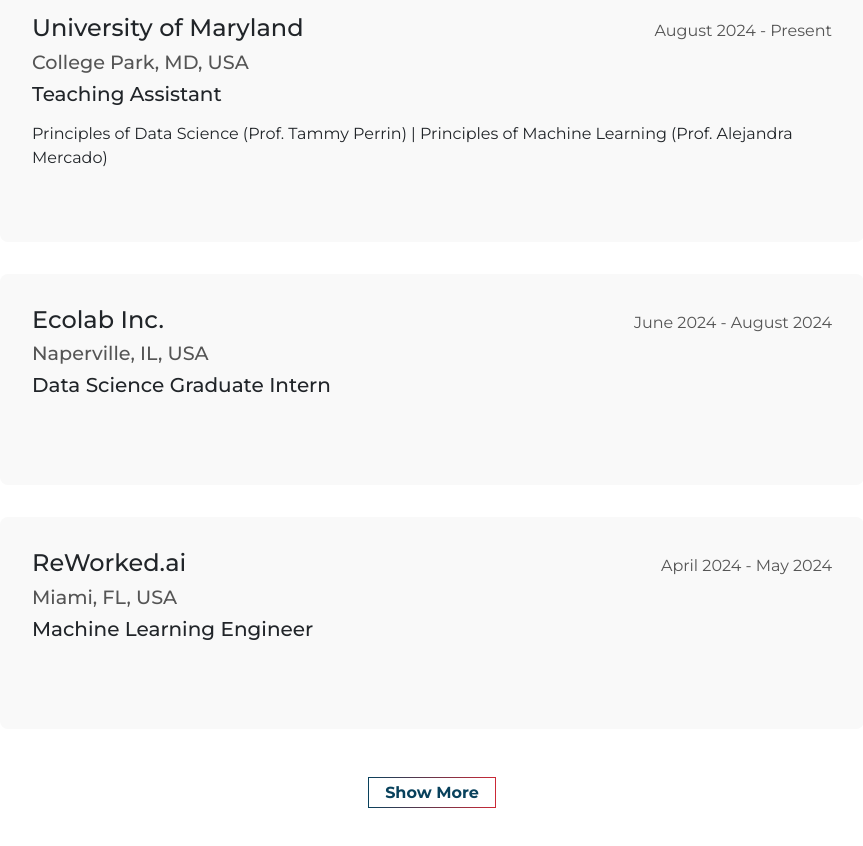
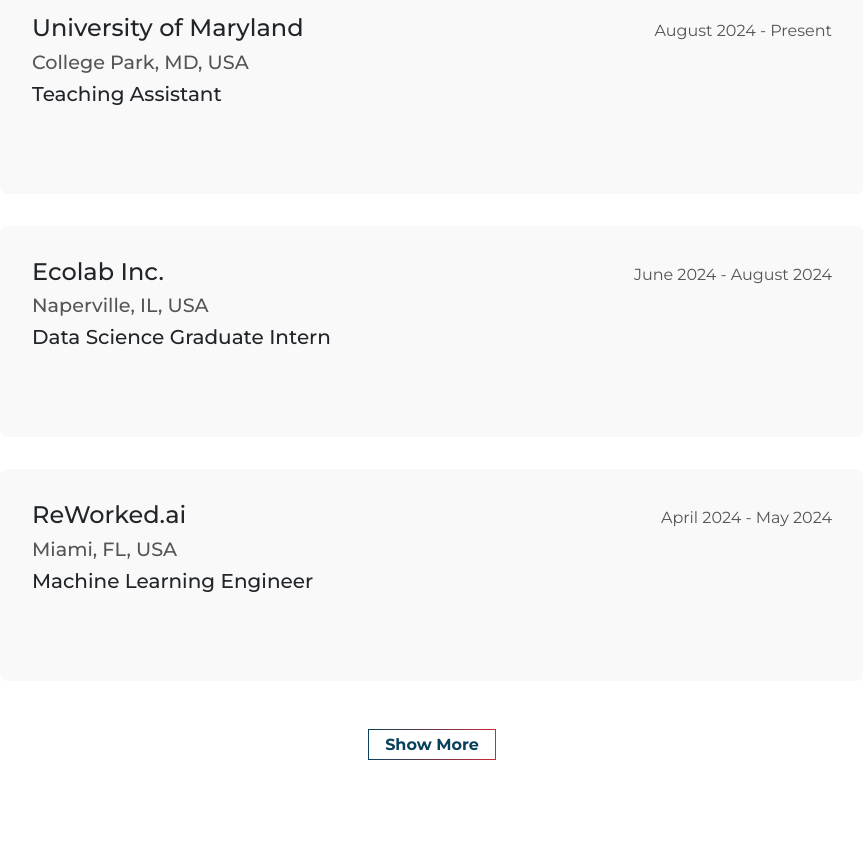
Before and after one commit to nchandur/portfolio, a React (Vite) app: page / in a window 1280 px wide. Shown: the part 1860-2706 px from the top of the page, without its empty margins (208-1071 px from the left). Built offline with nearby package versions, Linux system fonts and the light colour scheme.

Commit message:
more resume fixes

```diff
--- a/src/assets/files/WorkDetails.js
+++ b/src/assets/files/WorkDetails.js
@@ -4,7 +4,7 @@
         time: `August 2024 - Present`,
         location: `College Park, MD, USA`,
         role: `Teaching Assistant`,
-        summary: `Principles of Data Science (Prof. Tammy Perrin) | Principles of Machine Learning (Prof. Alejandra Mercado)`,
+        summary: ``,
     },
     {
         name: `Ecolab Inc.`,
```
